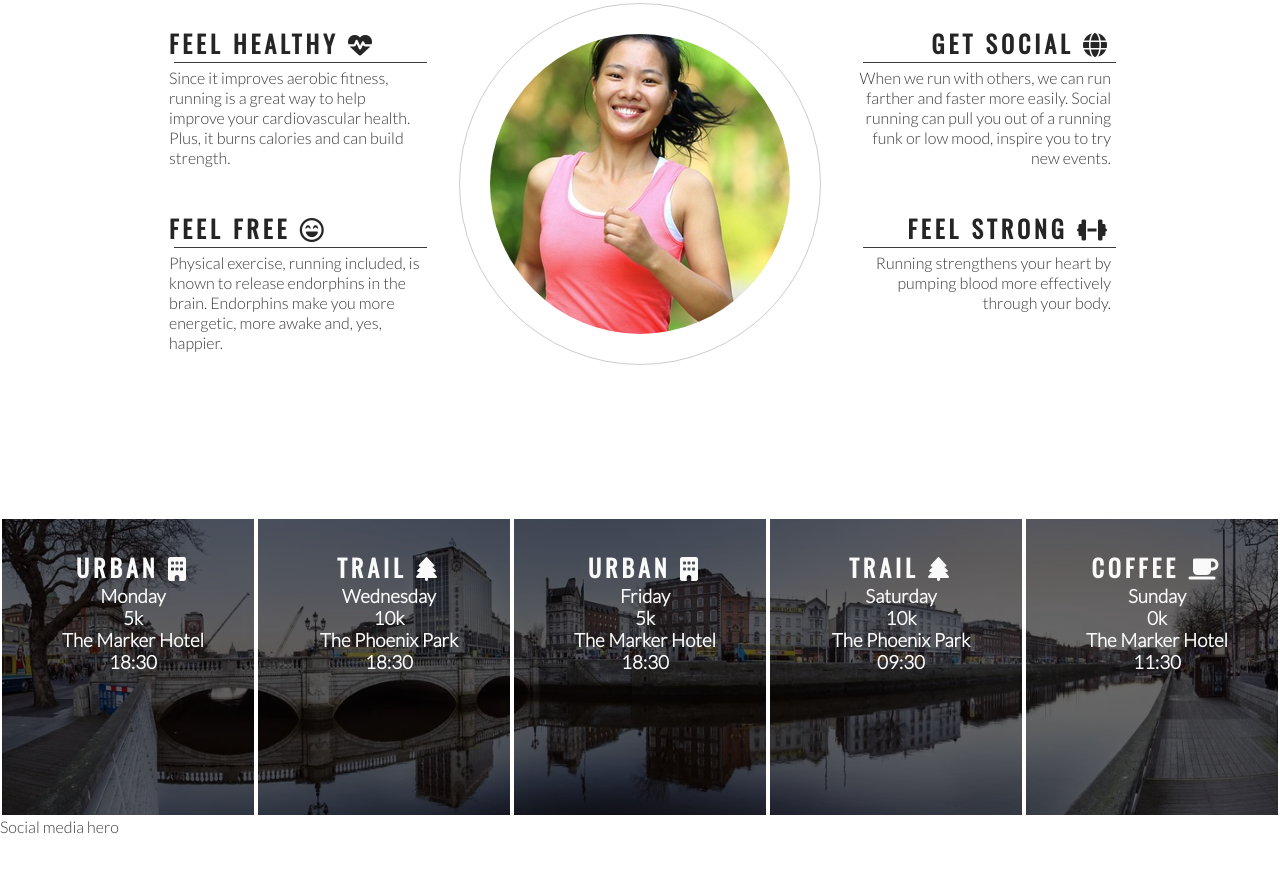
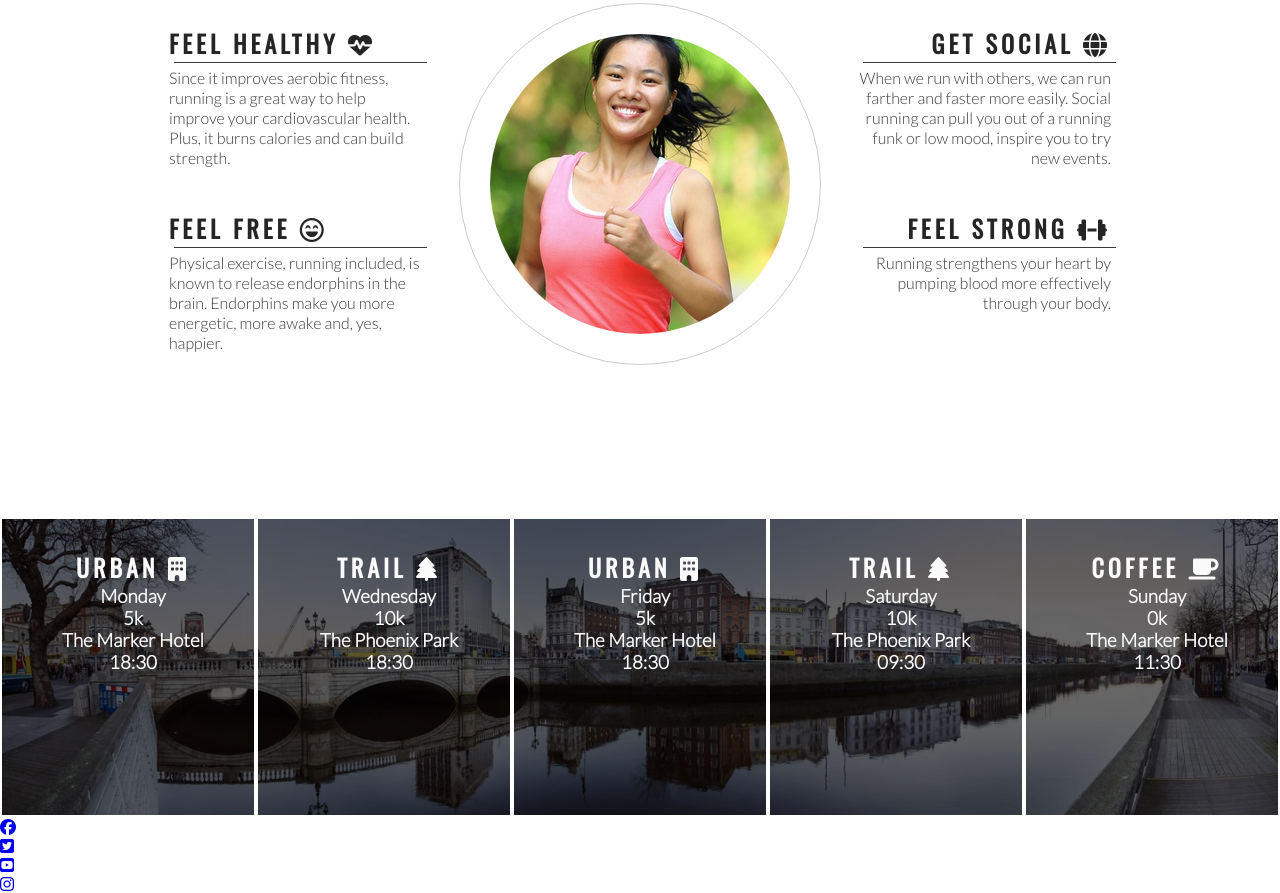
Before and after one commit to ainchu18/Love_Running, a plain HTML site: page index.html in a window 1280 px wide. Shown: the part 778-1671 px from the top of the page. Before the commit the page ends 1614 px from the top, so only its background shows below. Drawn offline with nearby package versions, Linux system fonts and the light colour scheme.

Commit message:
add social media icons to the footer

```diff
--- a/index.html
+++ b/index.html
@@ -117,7 +117,24 @@
         </div>
     </section>
     <footer>
-        Social media hero
+        <ul>
+            <li>
+                <a href="https://facebook.com" target="_blank" rel="noopener"
+                aria-label="Visit our Facebook page (opens in new tab)"><i class="fab fa-facebook"></i></a>
+            </li>
+            <li>
+                <a href="https://twitter.com" target="_blank" rel="noopener"
+                aria-label="Visit our Twitter page (opens in new tab)"><i class="fab fa-twitter-square"></i></a>
+            </li>
+            <li>
+                <a href="https://youtube.com" target="_blank" rel="noopener"
+                aria-label="Visit our Youtube page (opens in new tab)"><i class="fab fa-youtube-square"></i></a>
+            </li>
+            <li>
+                <a href="https://instagram.com" target="_blank" rel="noopener"
+                aria-label="Visit our Instagram page (opens in new tab)"><i class="fab fa-instagram"></i></a>
+            </li>
+        </ul>
     </footer>
 
     <!-- font awesone script -->
```
